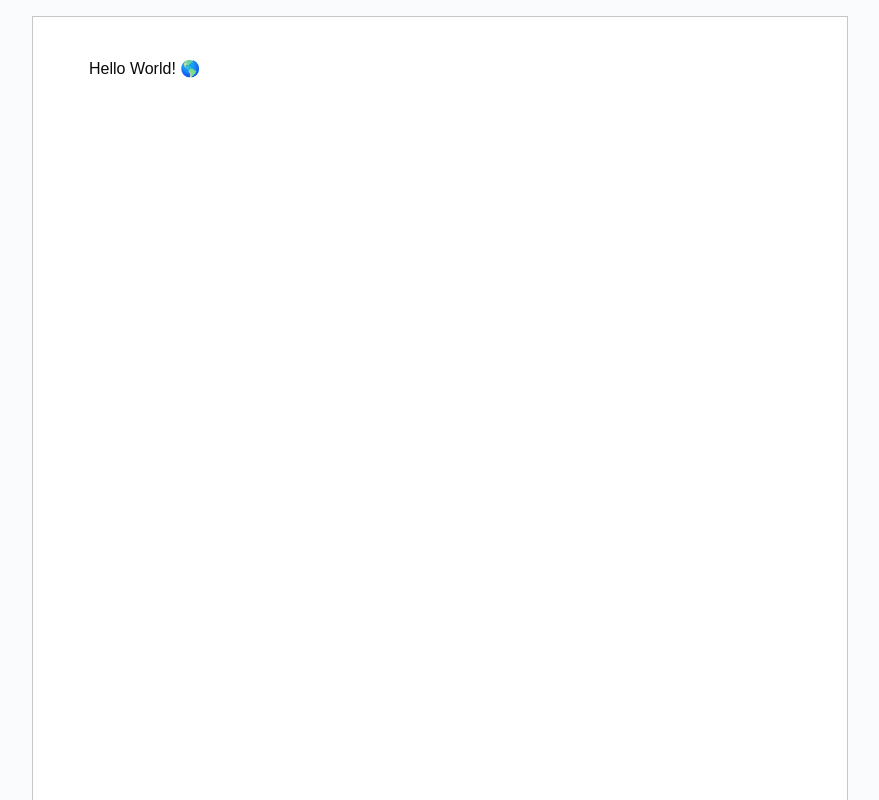
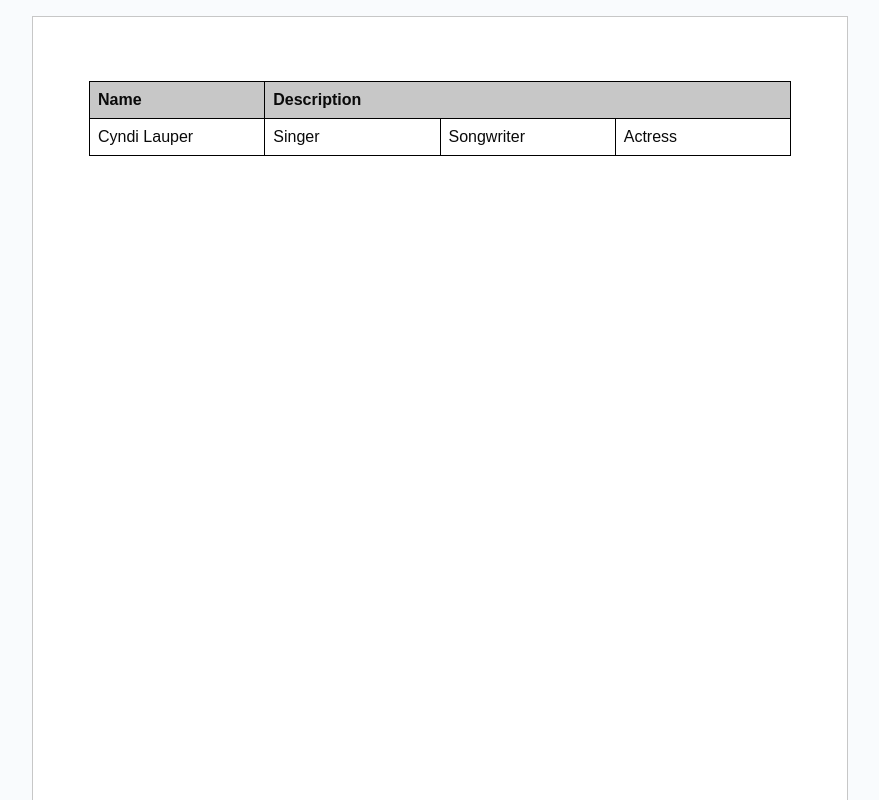
Before and after one commit to Raviikumar001/Jupyter-edit-V2, a Next.js app: page /documents/123 in a window 1280 px wide. Shown: the top 800 px of the page, without its empty margins (200-1079 px from the left). Built offline with nearby package versions, Linux system fonts and the light colour scheme.

Commit message:
feat: added tables and headings with styles

```diff
--- a/package.json
+++ b/package.json
@@ -37,6 +37,10 @@
     "@radix-ui/react-toggle": "^1.1.0",
     "@radix-ui/react-toggle-group": "^1.1.0",
     "@radix-ui/react-tooltip": "^1.1.4",
+    "@tiptap/extension-table": "^2.11.5",
+    "@tiptap/extension-table-cell": "^2.11.5",
+    "@tiptap/extension-table-header": "^2.11.5",
+    "@tiptap/extension-table-row": "^2.11.5",
     "@tiptap/extension-task-item": "^2.10.3",
     "@tiptap/extension-task-list": "^2.10.3",
     "@tiptap/pm": "^2.10.3",
--- a/src/app/documents/[documentId]/editor.tsx
+++ b/src/app/documents/[documentId]/editor.tsx
@@ -4,6 +4,10 @@
 import StarterKit from "@tiptap/starter-kit";
 import TaskItem from "@tiptap/extension-task-item";
 import TaskList from "@tiptap/extension-task-list";
+import Table from '@tiptap/extension-table'
+import TableCell from '@tiptap/extension-table-cell'
+import TableHeader from '@tiptap/extension-table-header'
+import TableRow from '@tiptap/extension-table-row'
 
 export const Editor = () => {
   const editor = useEditor({
@@ -14,8 +18,36 @@
           "focus:outline-none print:border-0 bg-white border border-[#C7C7C7] flex flex-col min-h-[1054px] w-[816px] pt-10 pr-14 pb-10 ",
       },
     },
-    extensions: [StarterKit, TaskItem, TaskList],
-    content: "<p>Hello World! 🌎️</p>",
+    extensions: [
+      StarterKit,
+      TaskItem.configure({
+        nested: true,
+      }),
+      Table.configure({
+        resizable: true,
+      }),
+
+      TableRow,
+      TableHeader,
+      TableCell,
+
+      TaskList],
+      content: `
+        <table>
+          <tbody>
+            <tr>
+              <th>Name</th>
+              <th colspan="3">Description</th>
+            </tr>
+            <tr>
+              <td>Cyndi Lauper</td>
+              <td>Singer</td>
+              <td>Songwriter</td>
+              <td>Actress</td>
+            </tr>
+          </tbody>
+        </table>
+      `,
   });
 
   return (
--- a/src/app/globals.css
+++ b/src/app/globals.css
@@ -88,6 +88,102 @@
 }
 
 .tiptap {
+
+
+  table {
+    border-collapse: collapse;
+    margin: 0;
+    overflow: hidden;
+    table-layout: fixed;
+    width: 100%;
+
+    td,
+    th {
+      border: 1px solid black;
+      box-sizing: border-box;
+      min-width: 1em;
+      padding: 6px 8px;
+      position: relative;
+      vertical-align: top;
+
+      > * {
+        margin-bottom: 0;
+      }
+    }
+
+    th {
+      background-color: #c7c7c7;
+      font-weight: bold;
+      text-align: left;
+    }
+
+    .selectedCell:after {
+      background: var(#959596);
+      content: "";
+      left: 0; right: 0; top: 0; bottom: 0;
+      pointer-events: none;
+      position: absolute;
+      z-index: 2;
+    }
+
+    .column-resize-handle {
+      background-color: var(--primary);
+      bottom: -2px;
+      pointer-events: none;
+      position: absolute;
+      right: -2px;
+      top: 0;
+      width: 4px;
+    }
+  }
+
+  .tableWrapper {
+    margin: 1.5rem 0;
+    overflow-x: auto;
+  }
+
+  &.resize-cursor {
+    cursor: ew-resize;
+    cursor: col-resize;
+  }
+
+    /* Heading styles */
+    h1,
+    h2,
+    h3,
+    h4,
+    h5,
+    h6 {
+      line-height: 1.1;
+      margin-top: 2.5rem;
+      text-wrap: pretty;
+    }
+
+    h1,
+    h2 {
+      margin-top: 3.5rem;
+      margin-bottom: 1.5rem;
+    }
+
+    h1 {
+      font-size: 1.4rem;
+    }
+
+    h2 {
+      font-size: 1.2rem;
+    }
+
+    h3 {
+      font-size: 1.1rem;
+    }
+
+    h4,
+    h5,
+    h6 {
+      font-size: 1rem;
+    }
+
+
   /* List styles */
   ul,
   ol {
@@ -141,39 +237,5 @@
     }
   }
 
-  /* Heading styles */
-  h1,
-  h2,
-  h3,
-  h4,
-  h5,
-  h6 {
-    line-height: 1.1;
-    margin-top: 2.5rem;
-    text-wrap: pretty;
-  }
 
-  h1,
-  h2 {
-    margin-top: 3.5rem;
-    margin-bottom: 1.5rem;
-  }
-
-  h1 {
-    font-size: 1.4rem;
-  }
-
-  h2 {
-    font-size: 1.2rem;
-  }
-
-  h3 {
-    font-size: 1.1rem;
-  }
-
-  h4,
-  h5,
-  h6 {
-    font-size: 1rem;
-  }
 }
```
Also changed, not shown: 1 other file (tests, documents, lock files or other folders).
